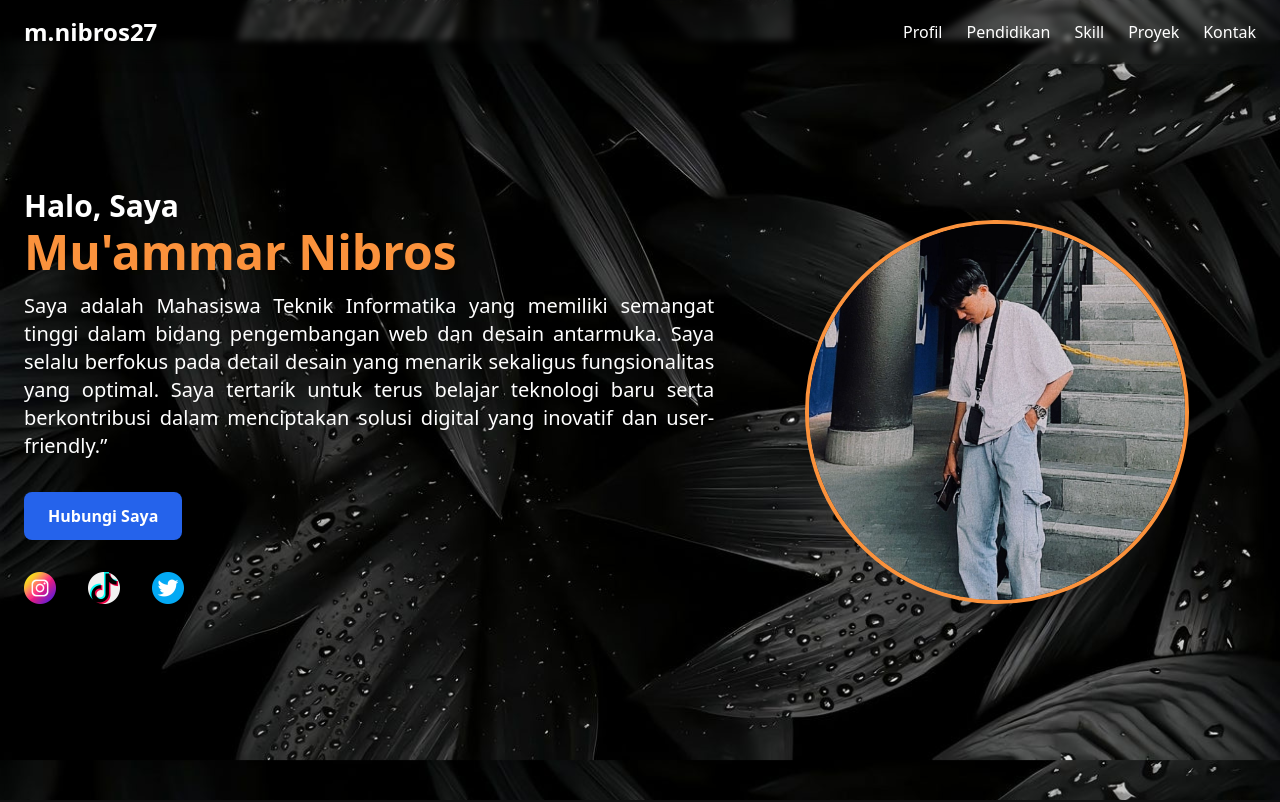
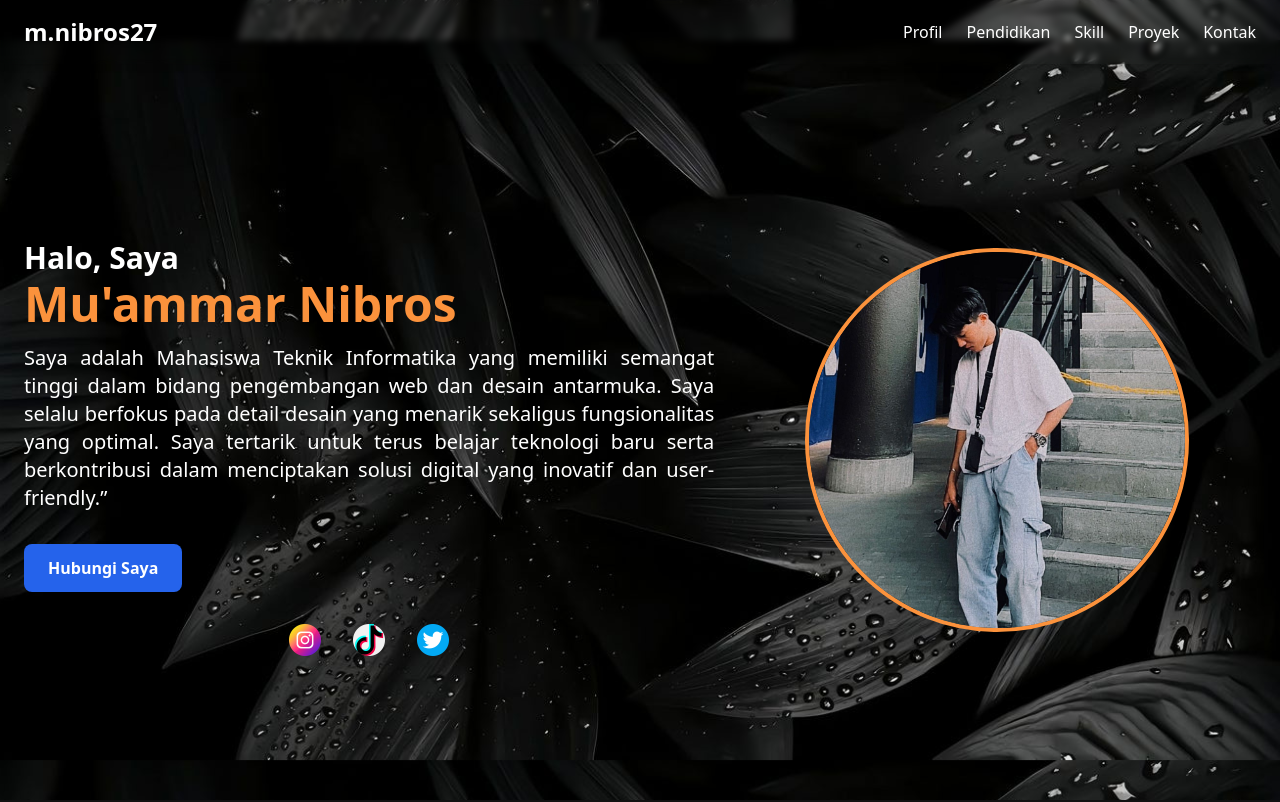
Before and after one commit to muammarnibros/RESPONSI, a Vue app in the folder frontend/: page / in a window 1280 px wide. Shown: the top 802 px of the page. Built offline with nearby package versions, Linux system fonts and the light colour scheme; no server answers.

Commit message:
finishing 1

```diff
--- a/frontend/src/components/HeroVue.vue
+++ b/frontend/src/components/HeroVue.vue
@@ -2,7 +2,7 @@
   <header class="bg-wallpaper bg-cover bg-center h-screen flex items-center">
     <section
       id="profil"
-      class="container mx-auto px-6 py-6 pb-0 flex flex-col md:flex-row items-center gap-6"
+      class="container mx-auto px-6 pt-32 py-6 pb-0 flex flex-col md:flex-row items-center gap-6"
     >
       <div class="md:w-2/3 text-center md:text-left">
         <h1
@@ -27,7 +27,7 @@
           Hubungi Saya
         </a>
 
-        <div class="flex justify-start gap-8 mb-8 ">
+        <div class="flex justify-center gap-8 mb-8 w-full">
           <a href="https://www.instagram.com/m.nibros27" target="_blank">
             <img
               src="/img/ig.png"
@@ -52,7 +52,7 @@
         </div>
       </div>
 
-      <div class="md:w-1/2 flex justify-center animate-slide-in-right">
+      <div class="md:w-1/2 flex justify-center animate-slide-in-right mb-12">
         <img
           src="/img/pofil.jpeg"
           alt="Foto Profil"
```
